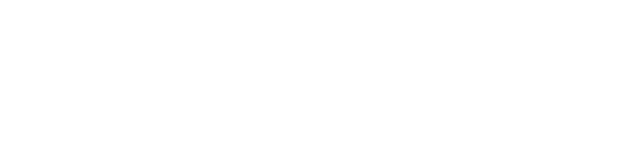
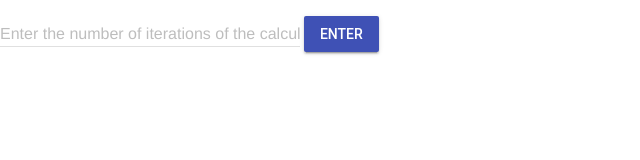
Before and after one commit to SHH-ICS/weekly-5b-ChrisRobby, a plain HTML site: page index.html in a window 1280 px wide. Shown: the whole page, without its empty margins (0-640 px from the left). Drawn offline with nearby package versions, Linux system fonts and the light colour scheme.

Commit message:
modified index.html

```diff
--- a/index.html
+++ b/index.html
@@ -1,6 +1,7 @@
 <!DOCTYPE HTML>
+<html>
   <head>
-    <title></title>
+    <title>Calculation of pi</title>
 
     <!-- MDL Inclusions -->
     <link rel="stylesheet" href="https://fonts.googleapis.com/icon?family=Material+Icons">
@@ -13,6 +14,17 @@
 
     <form name="myForm" action="handler.php" method="POST">
 
+      <!-- mdl textfield -->
+      <div class="mdl-textfield mdl-js-textfield">
+        <label class="mdl-textfield__label" for="number">Enter the number of iterations of the calculation</label>
+        <input class="mdl-textfield__input" type="text" name="number" id="number" pattern="[0-9]*">
+        <span class="mdl-textfield__error">Numbers only</span>
+      </div>
+
+      <!-- Accent-colored raised button with ripple -->
+	  <button class="mdl-button mdl-js-button mdl-button--raised mdl-js-ripple-effect mdl-button--primary">
+        Enter
+      </button>
     </form>
 
   </body>
```
